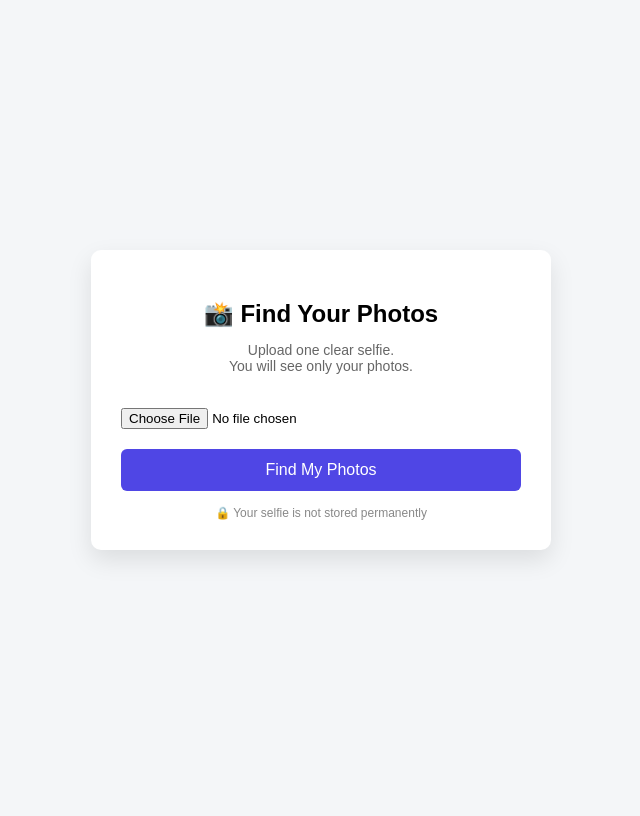
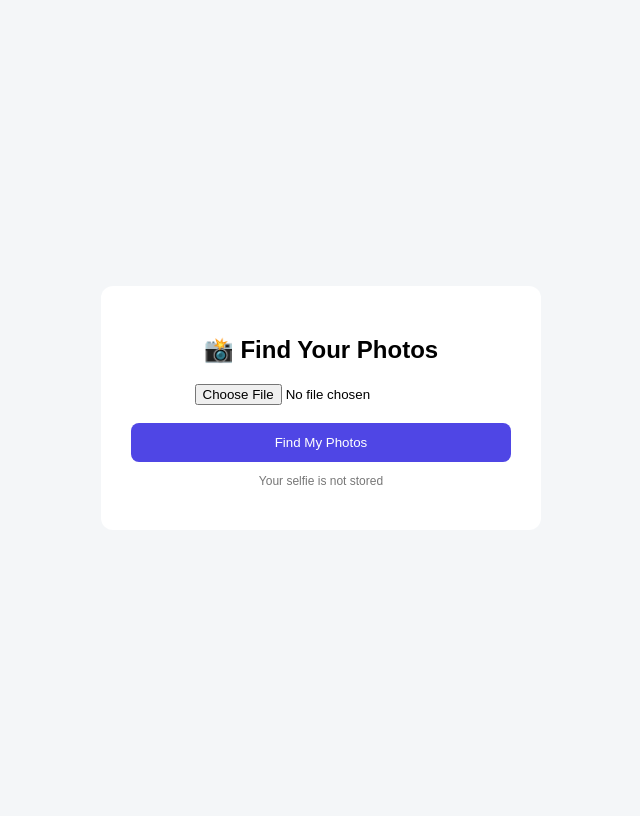
Before and after one commit to codenamekraken/face-photo-portal, a Flask app: page / in a window 1280 px wide. Shown: the whole page, without its empty margins (319-959 px from the left). Before the commit the page ends 560 px from the top, so only its background shows below. Run offline with Flask 3, Linux system fonts and the light colour scheme.

```diff
--- a/templates/index.html
+++ b/templates/index.html
@@ -1,82 +1,21 @@
 <!DOCTYPE html>
-<html lang="en">
+<html>
 <head>
-    <meta charset="UTF-8">
-    <title>Find Your Photos</title>
-    <meta name="viewport" content="width=device-width, initial-scale=1.0">
-    <style>
-        body {
-            font-family: Arial, sans-serif;
-            background: #f4f6f8;
-            display: flex;
-            justify-content: center;
-            align-items: center;
-            height: 100vh;
-            margin: 0;
-        }
-
-        .card {
-            background: #fff;
-            padding: 30px;
-            border-radius: 10px;
-            width: 100%;
-            max-width: 400px;
-            box-shadow: 0 10px 25px rgba(0,0,0,0.1);
-            text-align: center;
-        }
-
-        h2 {
-            margin-bottom: 10px;
-        }
-
-        p {
-            color: #666;
-            font-size: 14px;
-        }
-
-        input[type="file"] {
-            margin: 20px 0;
-            width: 100%;
-        }
-
-        button {
-            background: #4f46e5;
-            color: white;
-            border: none;
-            padding: 12px;
-            width: 100%;
-            border-radius: 6px;
-            cursor: pointer;
-            font-size: 16px;
-        }
-
-        button:hover {
-            background: #4338ca;
-        }
-
-        .note {
-            font-size: 12px;
-            color: #888;
-            margin-top: 15px;
-        }
-    </style>
+<title>Find Your Photos</title>
+<style>
+body{font-family:Arial;background:#f4f6f8;display:flex;justify-content:center;align-items:center;height:100vh}
+.card{background:#fff;padding:30px;border-radius:12px;width:380px;text-align:center}
+button{width:100%;padding:12px;background:#4f46e5;color:white;border:none;border-radius:8px}
+</style>
 </head>
 <body>
-
 <div class="card">
-    <h2>📸 Find Your Photos</h2>
-    <p>Upload one clear selfie.<br>
-       You will see only your photos.</p>
-
-    <form action="/upload" method="post" enctype="multipart/form-data">
-        <input type="file" name="selfie" accept="image/*" required>
-        <button type="submit">Find My Photos</button>
-    </form>
-
-    <div class="note">
-        🔒 Your selfie is not stored permanently
-    </div>
+<h2>📸 Find Your Photos</h2>
+<form method="post" action="/upload" enctype="multipart/form-data">
+<input type="file" name="selfie" required><br><br>
+<button>Find My Photos</button>
+</form>
+<p style="font-size:12px;color:#777">Your selfie is not stored</p>
 </div>
-
 </body>
 </html>
```
Also changed, not shown: templates/admin_dashboard.html (added, +12 -0 lines), templates/admin_login.html (added, +10 -0 lines), templates/admin_upload.html (added, +42 -0 lines), templates/results.html (+40 -6 lines), favicon_io (1)/android-chrome-192x192.png (added), favicon_io (1)/android-chrome-512x512.png (added), favicon_io (1)/apple-touch-icon.png (added), favicon_io (1)/favicon-16x16.png (added), favicon_io (1)/favicon-32x32.png (added), favicon_io (1)/favicon.ico (added), favicon_io (1)/site.webmanifest (added), static/favicon.ico (added), 1 other file.
